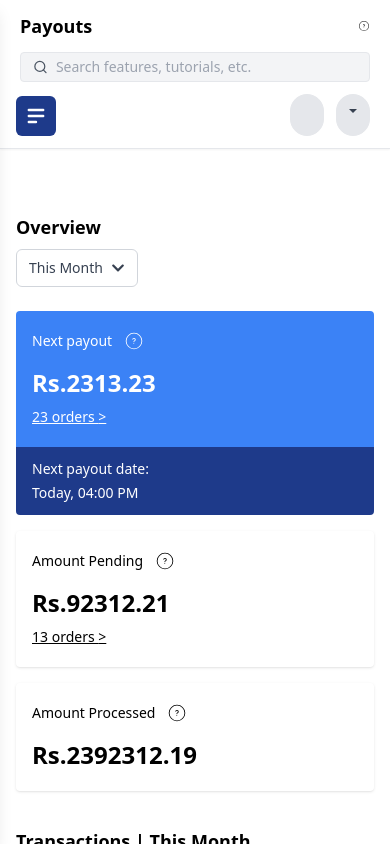
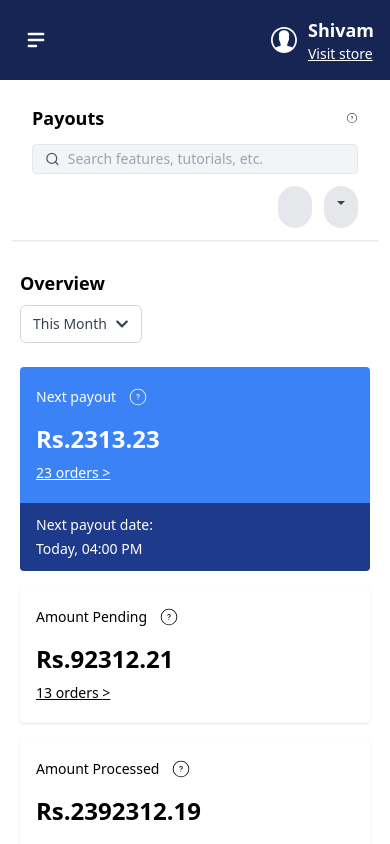
Before and after one commit to cipher-sphere/Dukaan-Dashboard, a React (Vite) app: page / in a window 390 px wide. Built offline with nearby package versions, Linux system fonts and the light colour scheme; some icons are missing.

Commit message:
added responsiveness:

```diff
--- a/src/App.jsx
+++ b/src/App.jsx
@@ -1,4 +1,4 @@
-import React, { useState, useEffect } from 'react';
+import React from 'react';
 import Overview from './components/Overview';
 import Footer from './components/Footer';
 import Topbar from './components/Topbar';
@@ -6,37 +6,20 @@ import Transactions from './components/Transactions';
 import Sidebar from './components/Sidebar';
 
 function App() {
-  const [isMobile, setIsMobile] = useState(false);
+  return (
+    <div className="grid grid-cols-12 h-screen overflow-hidden">
+      {/* Sidebar - Responsive column width */}
+      <div className="col-span-12 md:col-span-3 lg:col-span-2 bg-blue-950 text-white overflow-y-auto h-full scrollbar-thin scrollbar-thumb-blue-500 scrollbar-track-blue-900">
+        <Sidebar />
+      </div>
 
-  useEffect(() => {
-    const handleResize = () => {
-      setIsMobile(window.innerWidth < 1024);
-    };
-
-    window.addEventListener('resize', handleResize);
-    handleResize(); // Check initial size
-
-    return () => {
-      window.removeEventListener('resize', handleResize);
-    };
-  }, []);
-
-  return (
-    <div className="h-screen overflow-hidden">
-      <div className="flex h-full">
-        {/* Sidebar - now treated as an overlay on mobile */}
-        <Sidebar />
-
-        {/* Main Content */}
-        <div className="flex-1 flex flex-col overflow-hidden">
-          <Topbar />
-          <div className="flex-1 overflow-y-auto px-4 lg:px-8 pt-4 pb-6">
-            <div className={`${isMobile ? 'mt-12' : 'mt-2'}`}>
-              <Overview />
-              <Transactions />
-              <Footer />
-            </div>
-          </div>
+      {/* Main Content - Responsive column width */}
+      <div className="col-span-12 md:col-span-9 lg:col-span-10 m-3 overflow-y-auto h-full scrollbar-thin scrollbar-thumb-gray-400 scrollbar-track-gray-200">
+        <Topbar />
+        <div className="mx-2 md:mx-4 lg:mx-8 mt-7">
+          <Overview />
+          <Transactions />
+          <Footer />
         </div>
       </div>
     </div>
--- a/src/components/Sidebar.jsx
+++ b/src/components/Sidebar.jsx
@@ -1,4 +1,4 @@
-import React, { useState, useEffect } from 'react';
+import React, { useState } from 'react';
 import {
   CiHome,
   CiBoxList,
@@ -17,26 +17,7 @@ import { IoIosContact } from "react-icons/io";
 import { HiMenuAlt2, HiX } from "react-icons/hi";
 
 function Sidebar() {
-  const [isOpen, setIsOpen] = useState(true);
-  const [isMobile, setIsMobile] = useState(false);
-
-  useEffect(() => {
-    const handleResize = () => {
-      setIsMobile(window.innerWidth < 1024);
-      if (window.innerWidth < 1024) {
-        setIsOpen(false);
-      } else {
-        setIsOpen(true);
-      }
-    };
-
-    window.addEventListener('resize', handleResize);
-    handleResize(); // Check initial size
-
-    return () => {
-      window.removeEventListener('resize', handleResize);
-    };
-  }, []);
+  const [isMobileMenuOpen, setIsMobileMenuOpen] = useState(false);
 
   const menuItems = [
     { icon: <CiHome className="size-6" />, label: "Home" },
@@ -52,33 +33,35 @@ function Sidebar() {
     { icon: <CiCircleMore className="size-6" />, label: "More" },
   ];
 
-  // Toggle Sidebar
-  const toggleSidebar = () => {
-    setIsOpen(!isOpen);
-  };
+  return (
+    <div className="relative h-full">
+      {/* Mobile menu button */}
+      <div className="md:hidden flex justify-between items-center p-4">
+        <button
+          onClick={() => setIsMobileMenuOpen(!isMobileMenuOpen)}
+          className="text-white p-2"
+        >
+          {isMobileMenuOpen ?
+            <HiX className="size-6" /> :
+            <HiMenuAlt2 className="size-6" />
+          }
+        </button>
 
-  const Toggler = () => (
-    <button
-      className="lg:hidden fixed top-24 left-4 z-50 bg-blue-900 text-white p-2 rounded-md"
-      onClick={toggleSidebar}
-    >
-      {isOpen ? <HiX className="size-6" /> : <HiMenuAlt2 className="size-6" />}
-    </button>
-  );
+        <div className="flex items-center gap-2">
+          <IoIosContact className="size-8" />
+          <div>
+            <div className="text-lg font-semibold">Shivam</div>
+            <div className="text-sm"><u>Visit store</u></div>
+          </div>
+        </div>
+      </div>
 
-  return (
-    <>
-      <Toggler />
-
-      <div className={`bg-blue-950 text-white transition-all duration-300 h-full
-        ${isOpen ? 'translate-x-0' : '-translate-x-full lg:translate-x-0'}
-        ${isMobile ? 'fixed z-40 w-64 shadow-lg' : 'w-full'}`}
-      >
-        <div className="px-3 py-2 h-full flex flex-col">
-          {/* Header */}
-          <div className="flex justify-between items-center gap-2 mb-6 mt-2">
+      {/* Sidebar content - hidden on mobile unless toggled */}
+      <div className={`bg-blue-950 text-white px-3 py-2 ${isMobileMenuOpen ? 'block' : 'hidden'} md:block h-full`}>
+        {/* Desktop header - hidden on mobile */}
+        <div className="hidden md:flex justify-between items-center gap-2 mb-4">
           <div><IoIosContact className="size-9" /></div>
-            <div className="flex-1">
+          <div>
             <div className="text-xl font-semibold">Shivam</div>
             <div><u>Visit store</u></div>
           </div>
@@ -86,20 +69,20 @@ function Sidebar() {
         </div>
 
         {/* Menu Items */}
-          <div className="flex-1 overflow-y-auto">
+        <div className="overflow-y-auto">
           {menuItems.map((item, index) => (
             <div
               key={index}
               className="flex gap-3 items-center my-2 py-3 font-semibold text-lg px-2 mx-2 cursor-pointer hover:bg-blue-800 rounded"
             >
               {item.icon}
-                <span className={`${!isOpen && !isMobile ? 'hidden' : 'block'}`}>{item.label}</span>
+              <span>{item.label}</span>
             </div>
           ))}
         </div>
 
         {/* Credits */}
-          <div className="flex items-center gap-3 bg-blue-900 p-1 px-3 rounded text-gray-300 cursor-pointer hover:text-white mt-auto mb-3">
+        <div className="flex items-center gap-3 bg-blue-900 p-1 px-3 rounded text-gray-300 cursor-pointer hover:text-white mt-4">
           <div className="bg-blue-800 p-0.5 rounded"><CiCreditCard1 className="size-8" /></div>
           <div>
             <div className="text-sm">Available Credits</div>
@@ -108,7 +91,6 @@ function Sidebar() {
         </div>
       </div>
     </div>
-    </>
   );
 }
 
```
Lines whose indentation alone changed are shown as unchanged.
